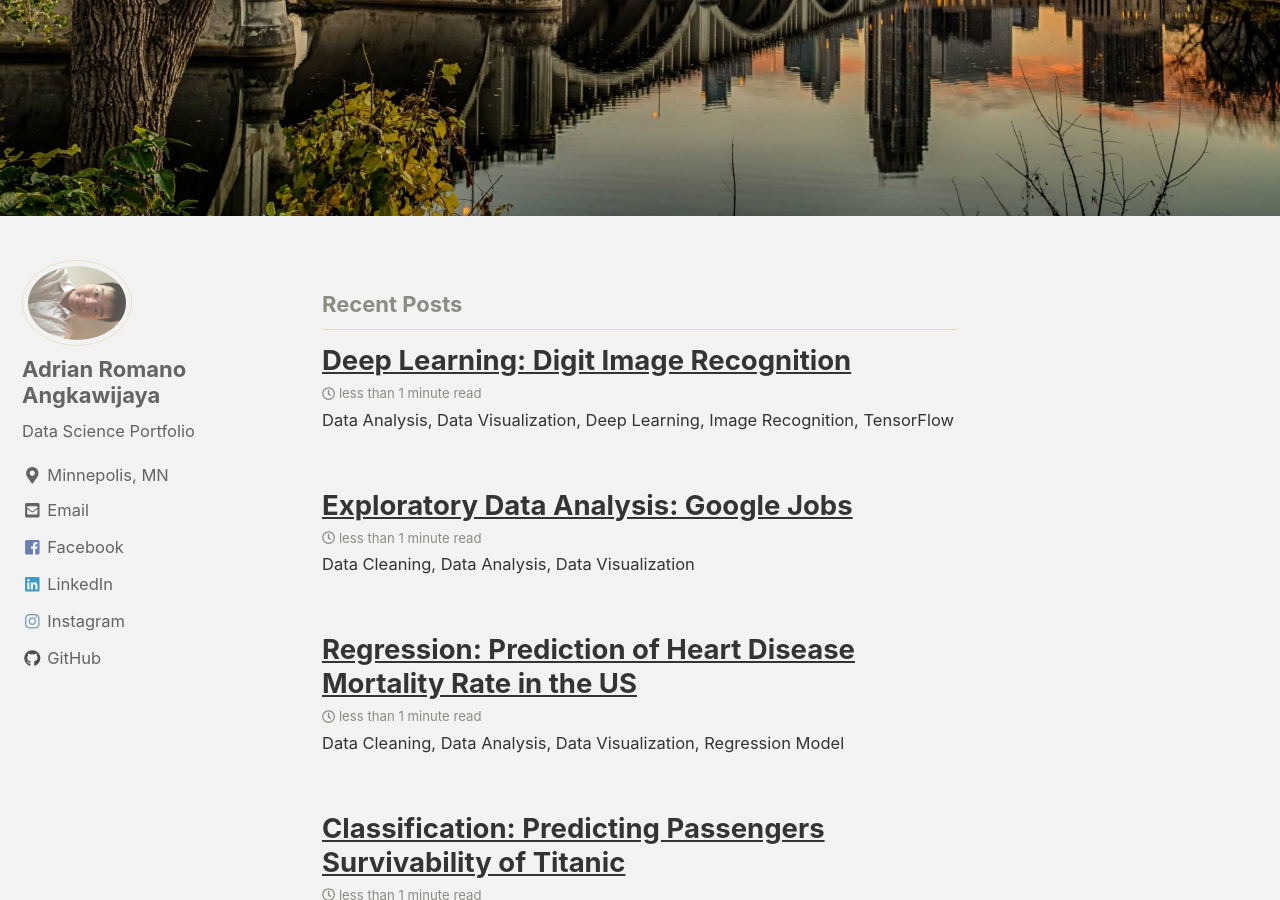
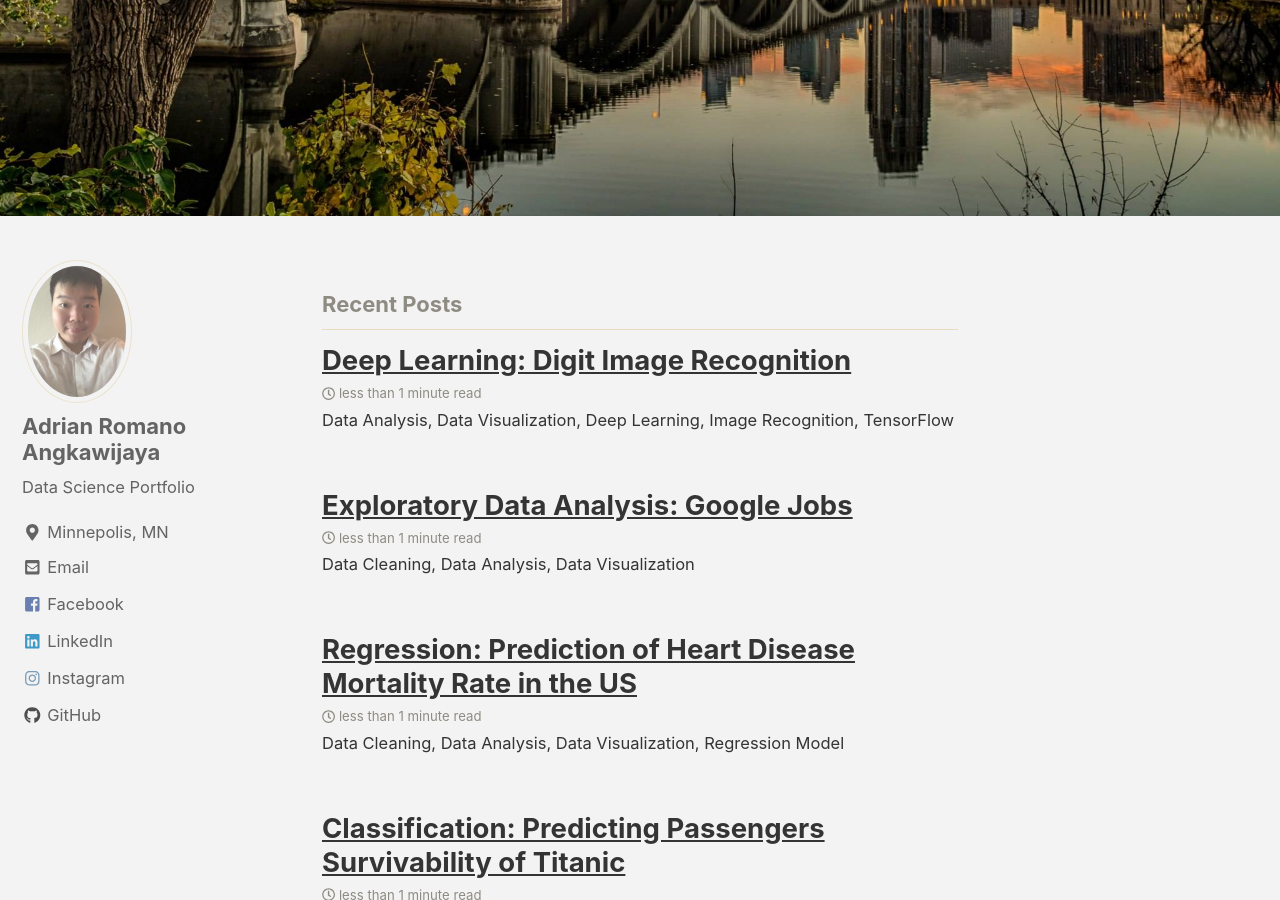
Before and after one commit to adrianromano/adrianromano.github.io, a Jekyll site: the page built from index.html, in a window 1280 px wide and 900 px high, scrolled down 737 px. Built offline with Jekyll 4.4.1, drawn with Linux system fonts in a browser that asks for light colours; nearby versions of some CDN libraries; the list of posts is cut into pages by our own code.

Commit message:
new gith

```diff
--- a/_config.yml
+++ b/_config.yml
@@ -101,7 +101,7 @@
 # Site Author
 author:
   name             : "Adrian Romano Angkawijaya"
-  avatar           : "/images/me1.jpeg" # path of avatar image, e.g. "/assets/images/bio-photo.jpg"
+  avatar           : "/images/me1.png.jpeg" # path of avatar image, e.g. "/assets/images/bio-photo.jpg"
   bio              : "Data Science Portfolio"
   location         : "Minnepolis, MN"
   email            : "adrianromano08@gmail.com"
```
Also changed, not shown: images/me1.jpeg (deleted), images/me1.png.jpeg (added).
